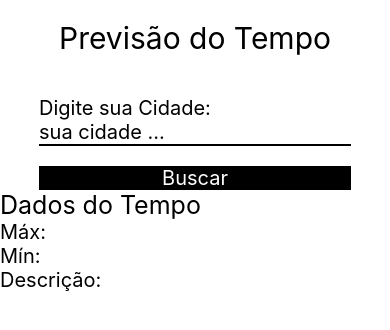
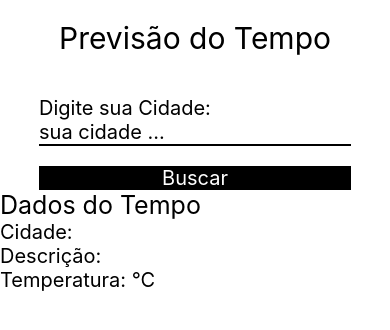
Before and after one commit to lorenasobral/previsaoTempo, a React Native app: screen / in a window 390 px wide. Shown: the top 330 px of the page. Built offline with nearby package versions, Linux system fonts and the light colour scheme.

Commit message:
Update tempo.js

```diff
--- a/componentes/tempo.js
+++ b/componentes/tempo.js
@@ -1,13 +1,14 @@
 import React from 'react';
 import { StyleSheet, Text } from 'react-native';
 
-export default function components() {
+export default function components(props) {
+    let data = props.data;
  return (
    <>
         <Text style={styles.titulo}>Dados do Tempo</Text>
-        <Text style={styles.texto}>Máx: </Text>
-        <Text style={styles.texto}>Mín: </Text>
-        <Text style={styles.texto}>Descrição: </Text>
+        <Text style={styles.texto}>Cidade: {data.city_name}</Text>
+        <Text style={styles.texto}>Descrição: {data.description}</Text>
+        <Text style={styles.texto}>Temperatura: {data.temp}°C</Text>
 
    </>
   );
```
